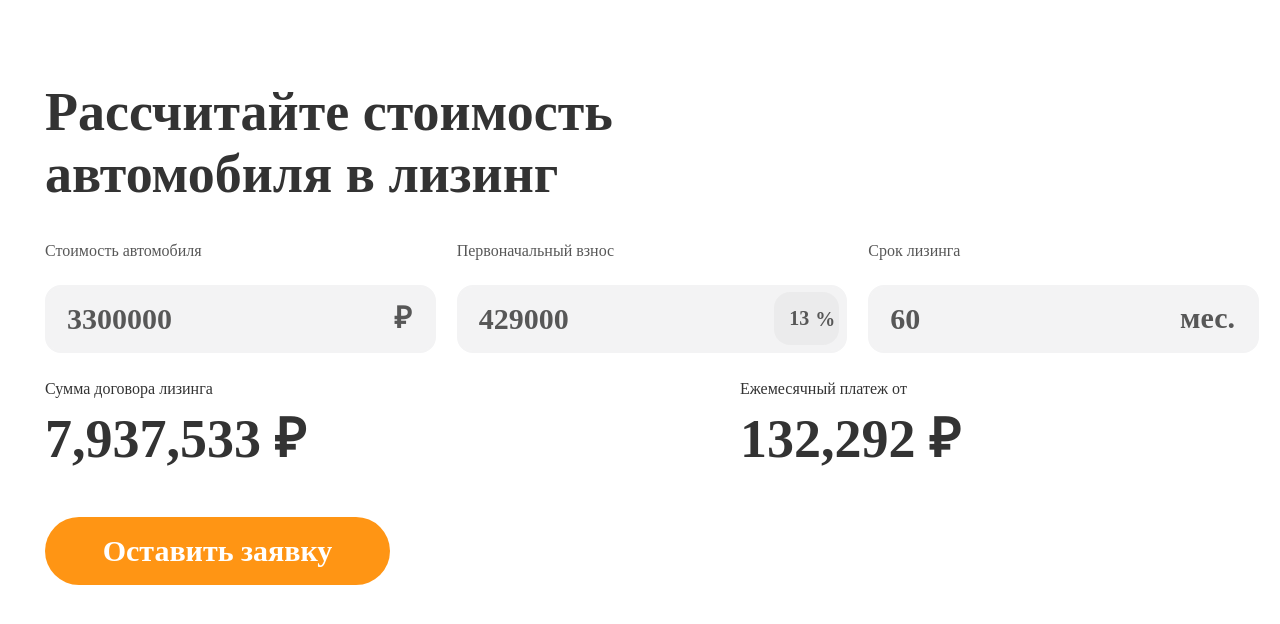
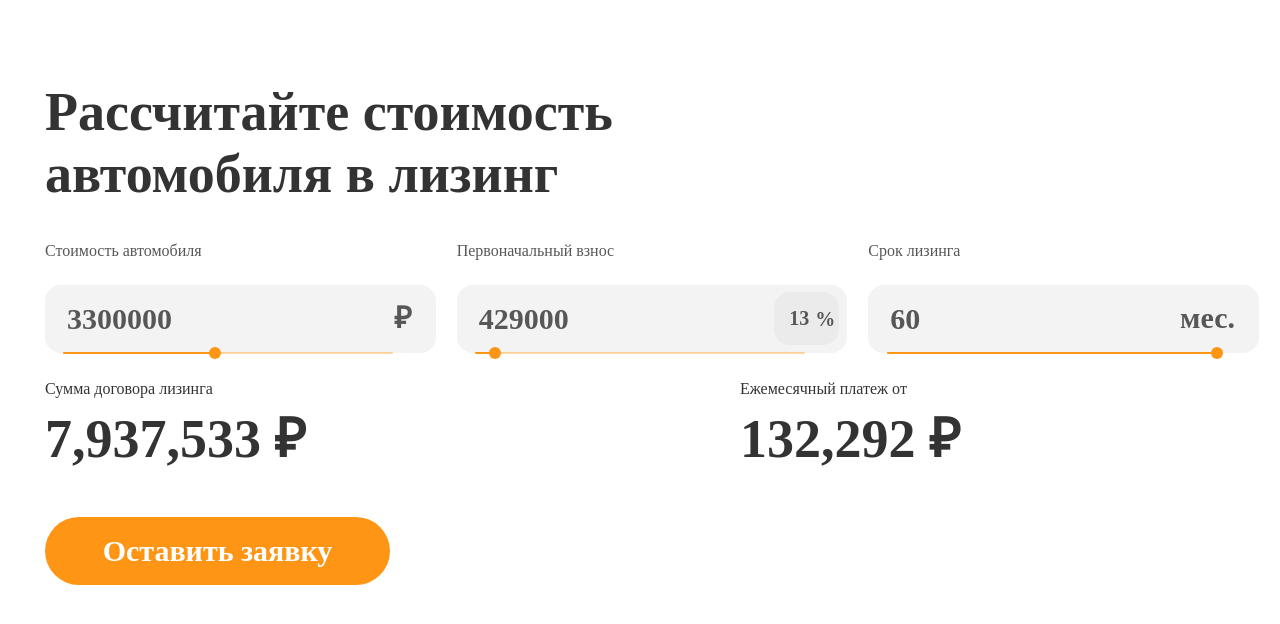
Before and after one commit to PavelEremeev/oxem_test-task, a React (Create React App) app: page / in a window 1280 px wide. Shown: the top 624 px of the page. Built offline with nearby package versions, Linux system fonts and the light colour scheme; a web font is replaced by a local one.

Commit message:
Добавлен слайдер из библиотеки Material

```diff
--- a/src/components/InputForm.css
+++ b/src/components/InputForm.css
@@ -94,6 +94,7 @@ input::-webkit-inner-spin-button {
     top: -4px;
 }
 
+
 @media (max-width: 768px) {
     .input-form__input {
         font-size: 22px;
--- a/src/components/InputForm.js
+++ b/src/components/InputForm.js
@@ -1,9 +1,11 @@
 import React from 'react';
 import './InputForm.css';
+import Slider from '@mui/material/Slider';
 
 export default function InputForm({ title, value, typeValue, min, max, name, handleChange, carCost }) {
 
     const initialPayment = carCost / 100 * value
+    const windowWidth = window.innerWidth
 
     return (
         <div className='input-form'>
@@ -49,6 +51,26 @@ export default function InputForm({ title, value, typeValue, min, max, name, han
                             </div>
                         </>
                 }
+                <Slider
+
+                    size='small'
+                    min={min}
+                    max={max}
+                    name={name}
+                    value={value}
+                    aria-label='small'
+                    valueLabelDisplay='off'
+                    onChange={(e) => handleChange(e)}
+                    sx={{
+                        position: 'absolute',
+                        marginTop: '54px',
+                        marginRight: 'auto',
+                        alignSelf: 'center',
+                        width: '90%',
+                        color: '#FF9514',
+
+                    }}
+                />
             </div>
         </div>
     )
```
